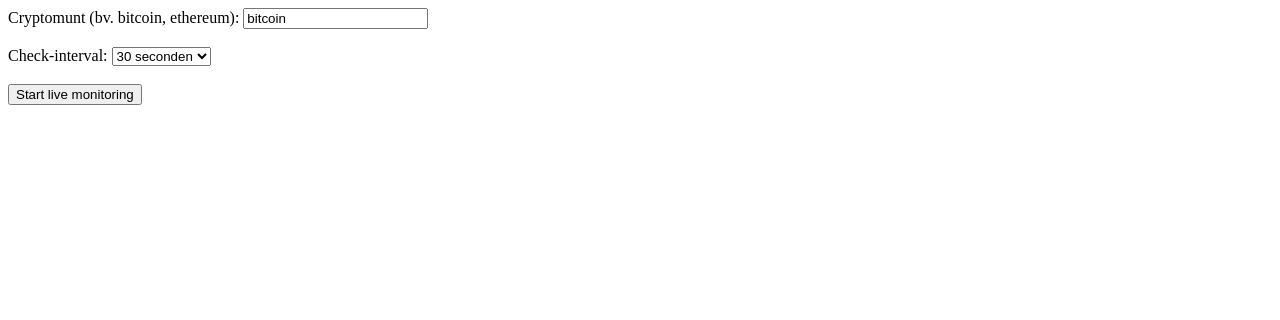
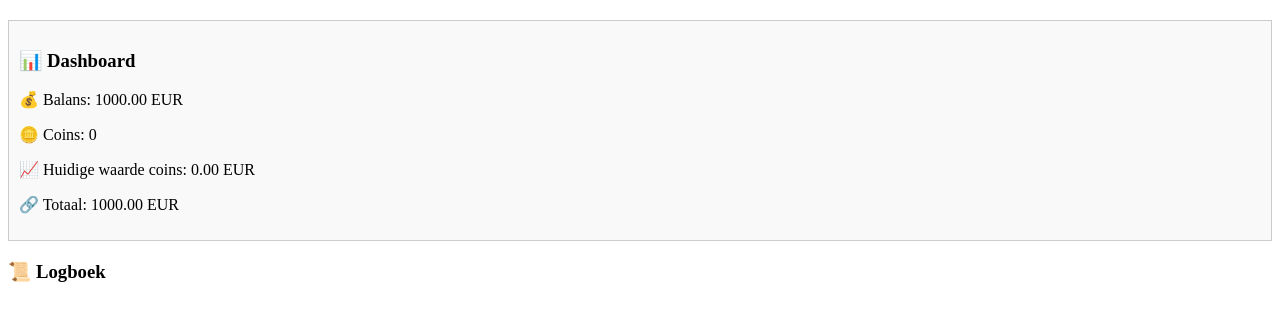
Before and after one commit to muizelaar2025/Crypto-pilot, a plain HTML site: page Index.html in a window 1280 px wide. Drawn offline with Linux system fonts and the light colour scheme.

Commit message:
Update Index.html

```diff
--- a/Index.html
+++ b/Index.html
@@ -1,14 +1,10 @@
-<div>
-  <label for="crypto">Cryptomunt (bv. bitcoin, ethereum):</label>
-  <input type="text" id="crypto" value="bitcoin" />
-  <br><br>
-  <label for="interval">Check-interval:</label>
-  <select id="interval">
-    <option value="10000">10 seconden</option>
-    <option value="30000" selected>30 seconden</option>
-    <option value="60000">1 minuut</option>
-    <option value="300000">5 minuten</option>
-  </select>
-  <br><br>
-  <button id="simulate">Start live monitoring</button>
+<div id="dashboard" style="margin-top:20px; padding:10px; border:1px solid #ccc; background:#f9f9f9;">
+  <h3>📊 Dashboard</h3>
+  <p>💰 Balans: <span id="balance">1000.00</span> EUR</p>
+  <p>🪙 Coins: <span id="coins">0</span></p>
+  <p>📈 Huidige waarde coins: <span id="coinValue">0.00</span> EUR</p>
+  <p>🔗 Totaal: <span id="totalValue">1000.00</span> EUR</p>
 </div>
+
+<h3 style="margin-top:20px;">📜 Logboek</h3>
+<div id="output"></div>
```
